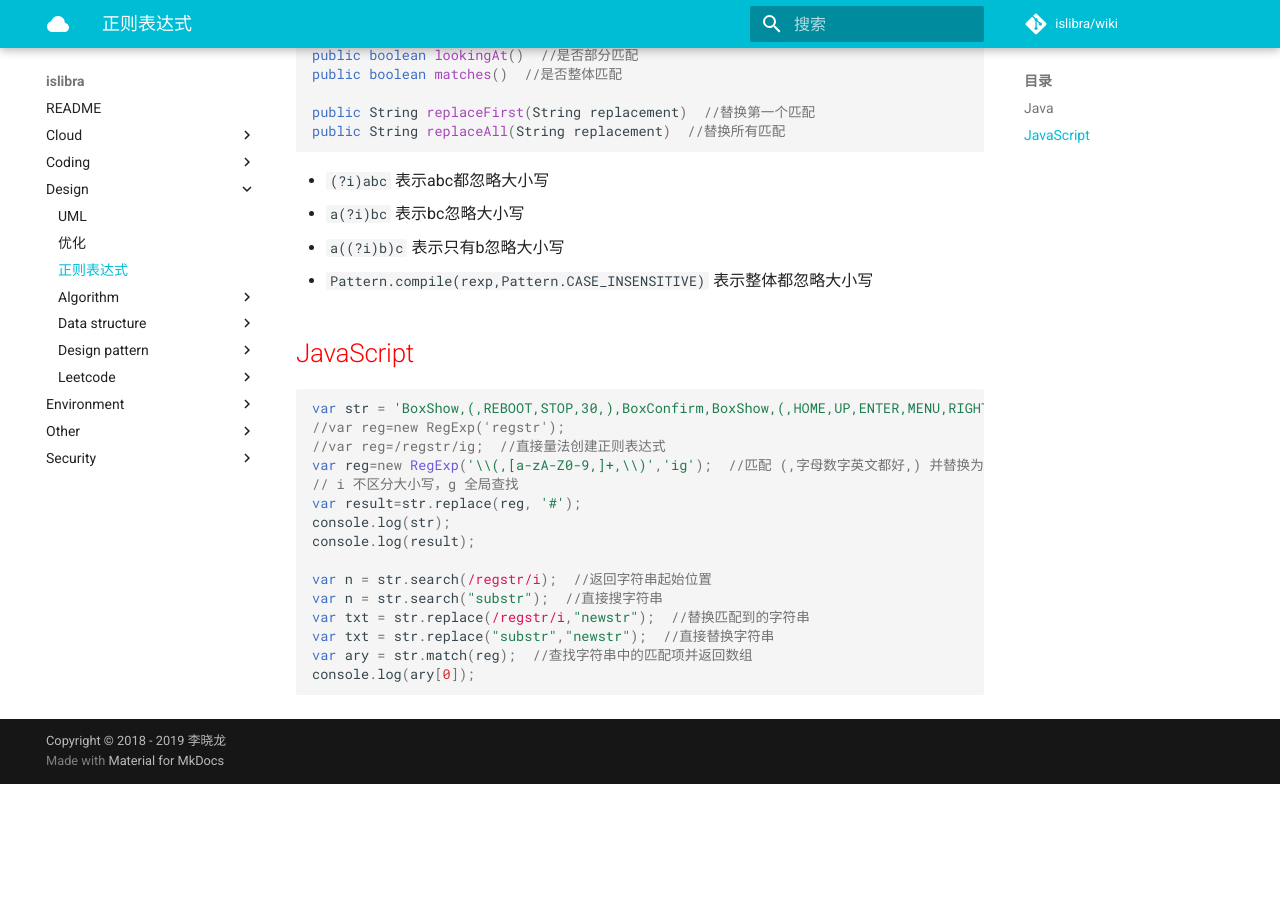
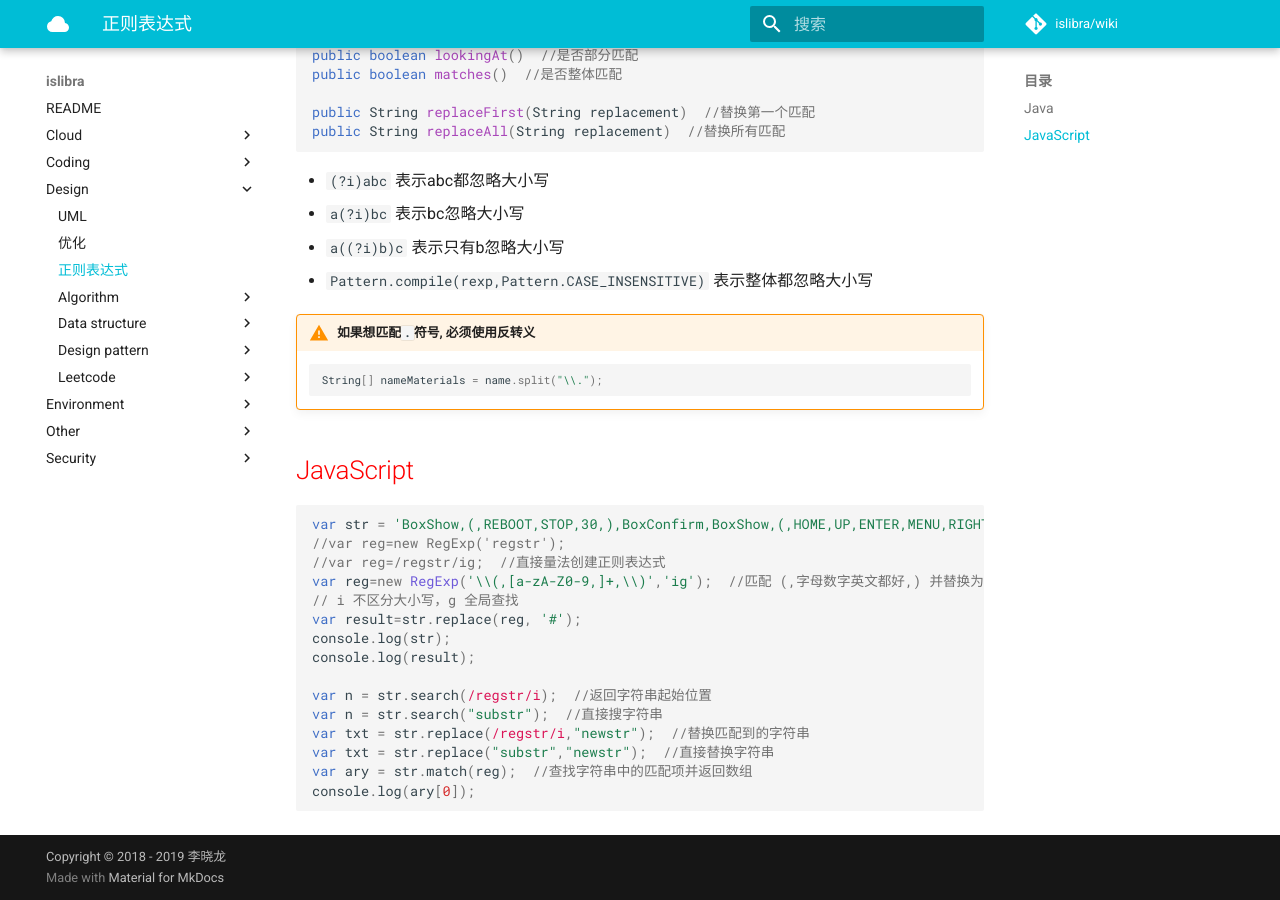
Before and after one commit to islibra/wiki, an MkDocs documentation site: the page built from docs/design/正则表达式.md, in a window 1280 px wide and 900 px high, scrolled down 794 px. Built offline with MkDocs 1.6.1 and Material for MkDocs 9.7.7, drawn with Linux system fonts in a browser that asks for light colours; comment, search, counter and statistics services are not loaded; before the commit the page ends 1578 px from its top, so only the background shows below that.

Commit message:
Update 正则表达式.md

````diff
--- a/docs/design/正则表达式.md
+++ b/docs/design/正则表达式.md
@@ -41,6 +41,11 @@ public String replaceAll(String replacement)  //替换所有匹配
 - `a((?i)b)c` 表示只有b忽略大小写
 - `Pattern.compile(rexp,Pattern.CASE_INSENSITIVE)` 表示整体都忽略大小写
 
+!!! warning "如果想匹配`.`符号, 必须使用反转义"
+    ```java
+    String[] nameMaterials = name.split("\\.");
+    ```
+
 
 ## JavaScript
 
````
